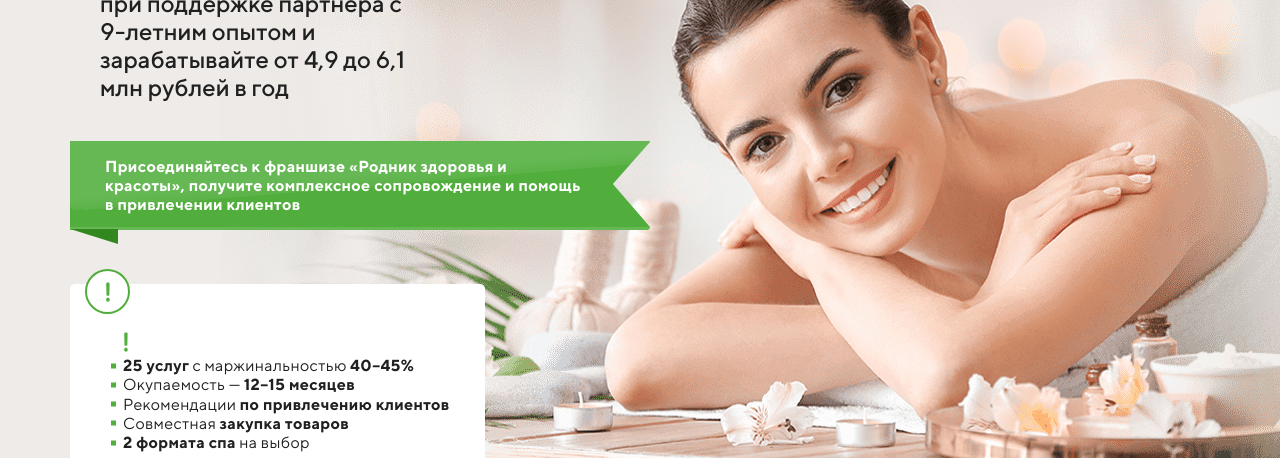
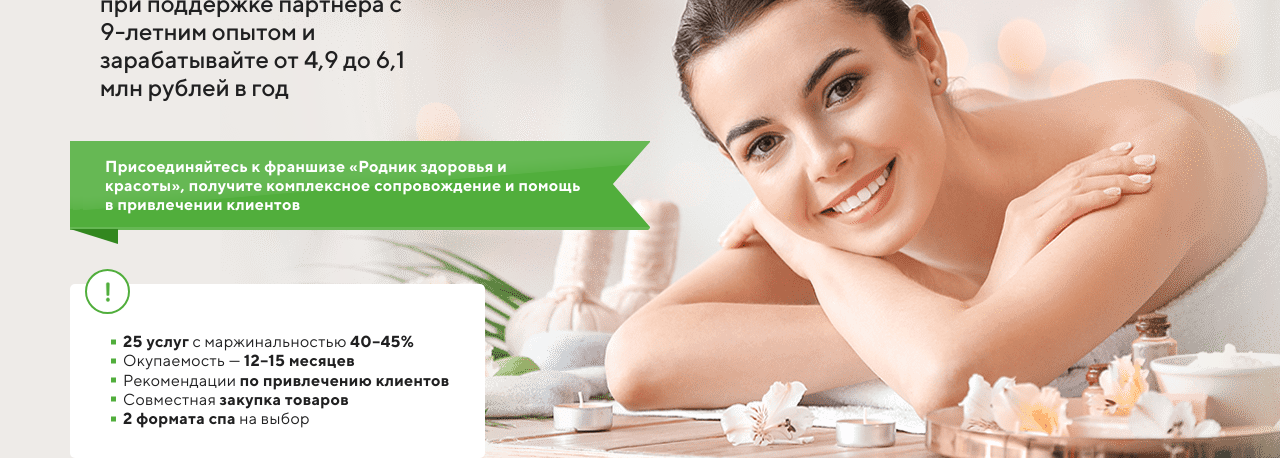
Before and after one commit to Gabbasov98/rodzdorovya2, a plain HTML site: page index.html in a window 1280 px wide. Shown: the part 342-800 px from the top of the page. Drawn offline with nearby package versions, Linux system fonts and the light colour scheme.

Commit message:
Update index.html

```diff
--- a/index.html
+++ b/index.html
@@ -31,9 +31,7 @@
                     <p class="main__desc">при поддержке партнёра с 9-летним опытом и зарабатывайте от 4,9 до 6,1 млн рублей в год</p>
                     <p class="main__offer">Присоединяйтесь к франшизе «Родник здоровья и красоты», получите комплексное сопровождение и помощь в привлечении клиентов</p>
                     <div class="main__list">
-                        <div class="main__list-img">
-                            <img src="assets/images/mark.png" alt="" class="">
-                        </div>
+
                         <ul>
                             <li class="main__list-item"><strong>25 услуг</strong> с маржинальностью <strong>40–45%</strong> </li>
                             <li class="main__list-item">Окупаемость — <strong>12–15 месяцев</strong> </li>
```
